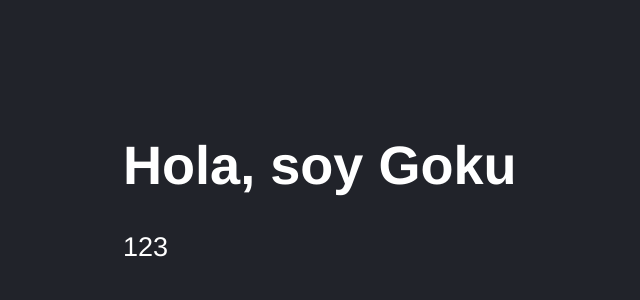
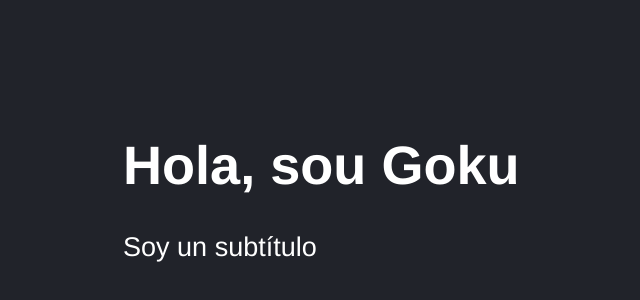
Before and after one commit to danielalbanez40/react-de-cero-a-experto-MERN, a React (Vite) app in the folder 03-counter-app-vite/: page / in a window 1280 px wide. Shown: the part 50-350 px from the top of the page, without its empty margins (25-665 px from the left). Built offline with nearby package versions, Linux system fonts and the light colour scheme.

Commit message:
PropTypes

```diff
--- a/03-counter-app-vite/package.json
+++ b/03-counter-app-vite/package.json
@@ -9,6 +9,7 @@
     "preview": "vite preview"
   },
   "dependencies": {
+    "prop-types": "^15.8.1",
     "react": "^18.2.0",
     "react-dom": "^18.2.0"
   },
--- a/03-counter-app-vite/src/main.jsx
+++ b/03-counter-app-vite/src/main.jsx
@@ -7,6 +7,6 @@ import './styles.css';
 ReactDOM.createRoot(document.getElementById('root')).render(
   <React.StrictMode>
     <HelloWorldApp />
-    <FirstApp title="Hola, soy Goku" subtitle={123} />
+    <FirstApp title='Hola, sou Goku' subtitle='Soy un subtítulo'/>
   </React.StrictMode>,
 );
```
Also changed, not shown: 03-counter-app-vite/src/FirstApp.jsx (+7 -0 lines), 1 other file (tests, documents, lock files or other folders).
